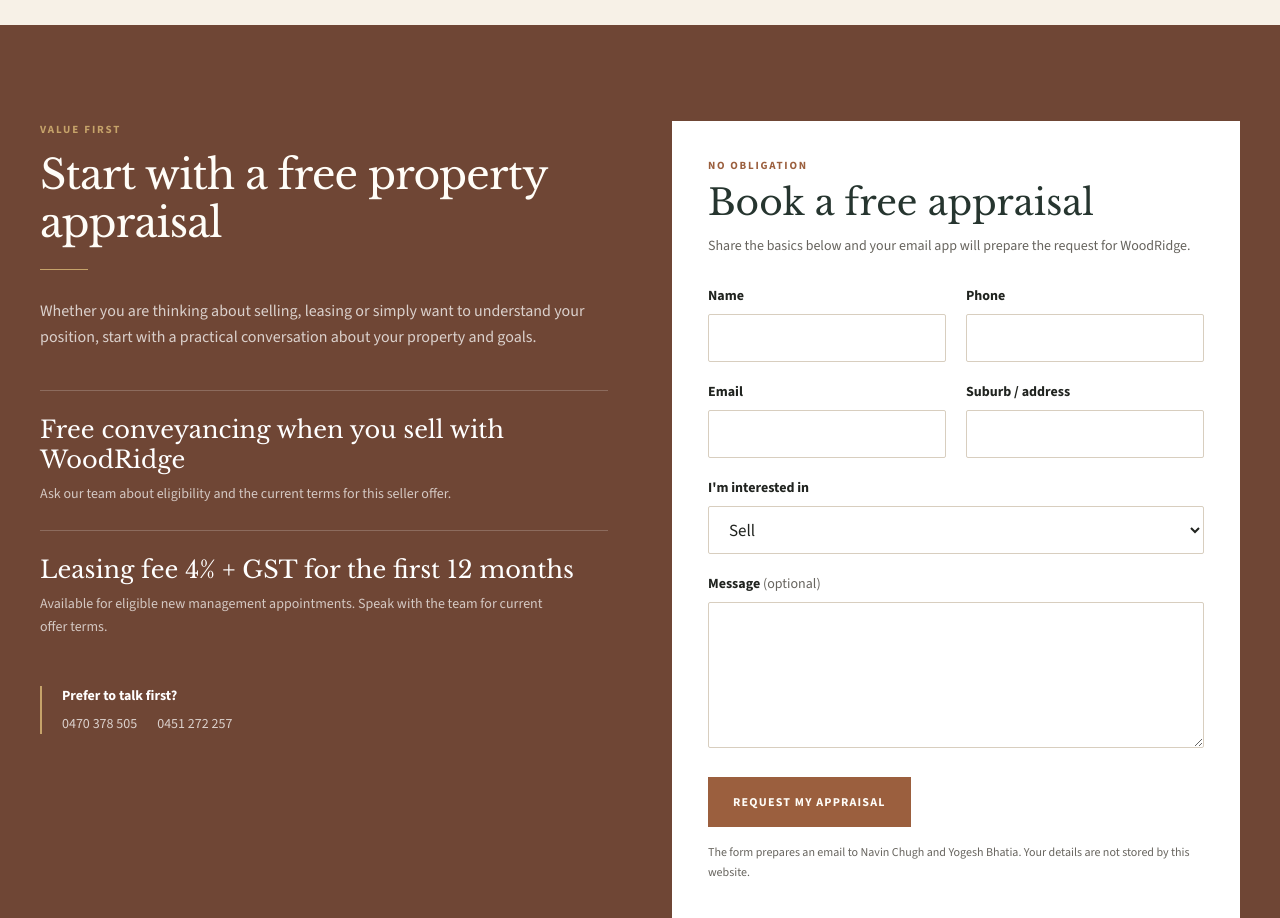
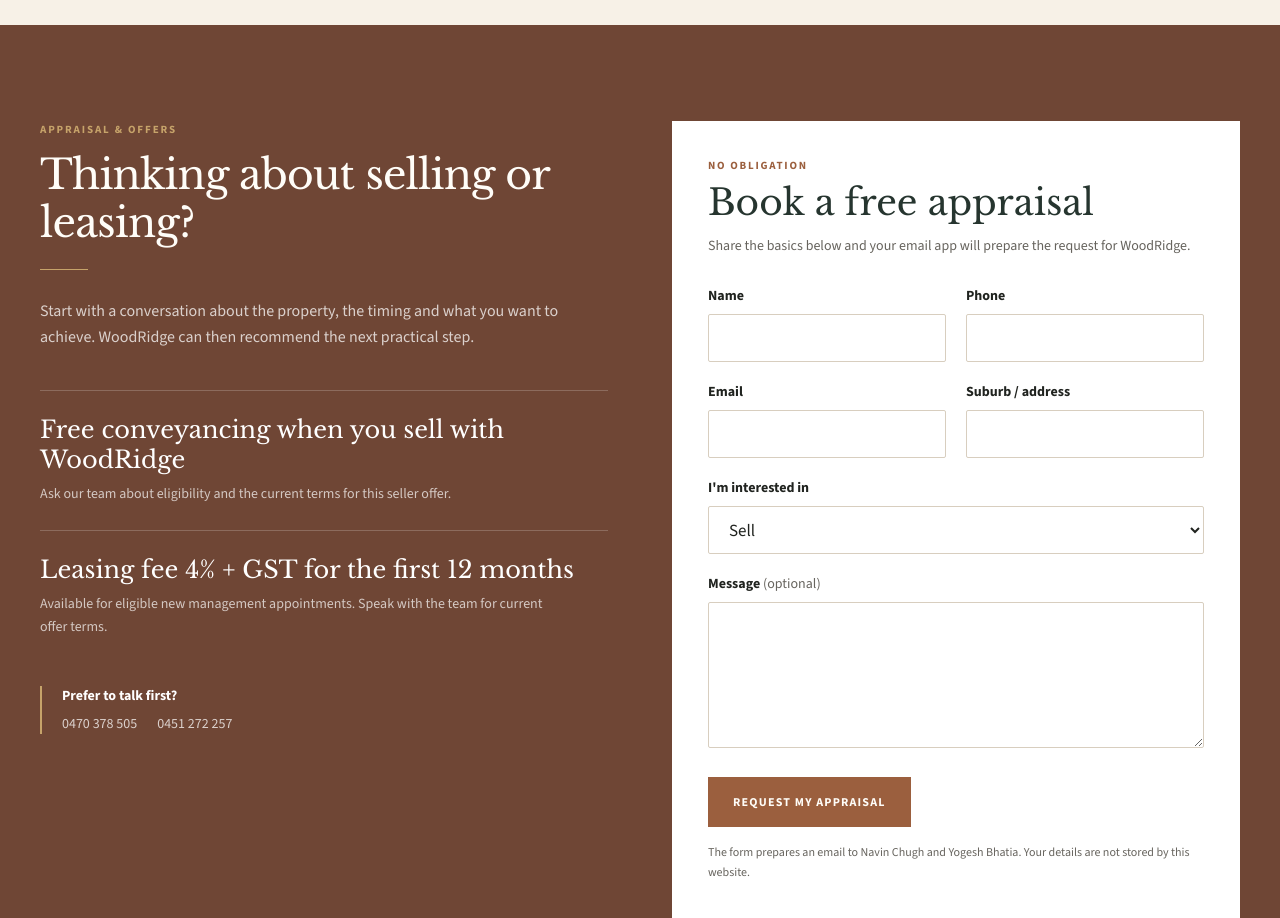
Before and after one commit to tayyabheree/Estate-website, a Next.js app: page / in a window 1280 px wide. Shown: the part 4760-5678 px from the top of the page. Built offline with nearby package versions, Linux system fonts and the light colour scheme.

Commit message:
Ground WoodRidge copy in direct agency language

```diff
--- a/components/sections/OffersAppraisal.tsx
+++ b/components/sections/OffersAppraisal.tsx
@@ -70,14 +70,13 @@ export function OffersAppraisal() {
       <div className="container grid gap-12 lg:grid-cols-12 lg:gap-16">
         <div className="lg:col-span-6">
           <SectionHeading
-            label="Value first"
-            title="Start with a free property appraisal"
+            label="Appraisal & offers"
+            title="Thinking about selling or leasing?"
             light
           />
 
           <p className="mt-7 max-w-xl text-base leading-relaxed text-white/75">
-            Whether you are thinking about selling, leasing or simply want to understand
-            your position, start with a practical conversation about your property and goals.
+            Start with a conversation about the property, the timing and what you want to achieve. WoodRidge can then recommend the next practical step.
           </p>
 
           <div className="mt-10">
```
